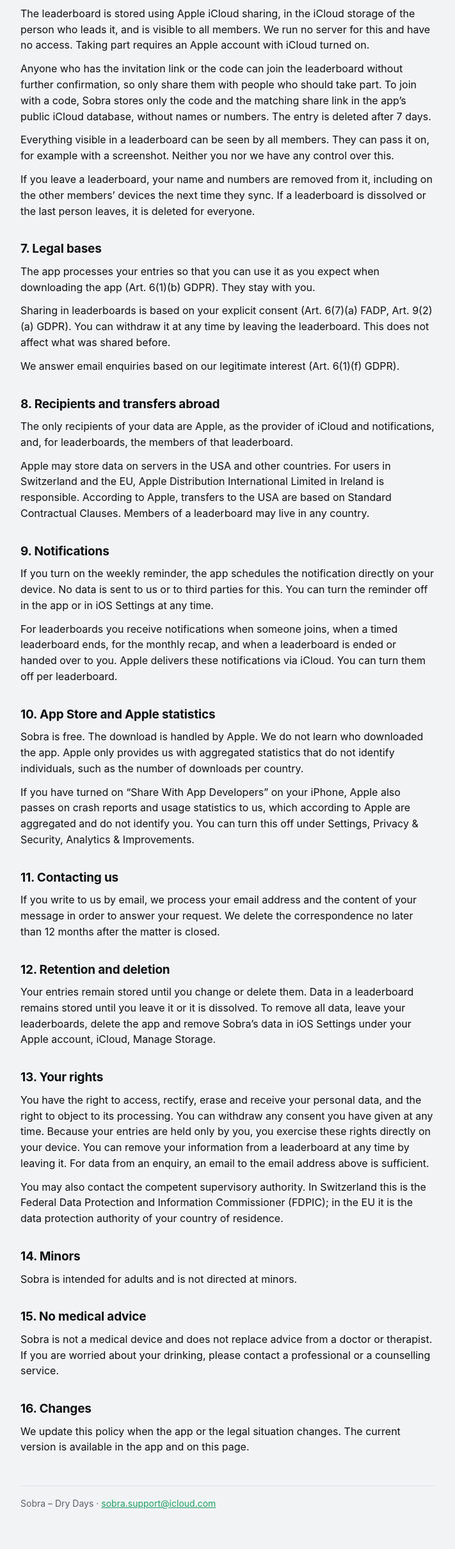
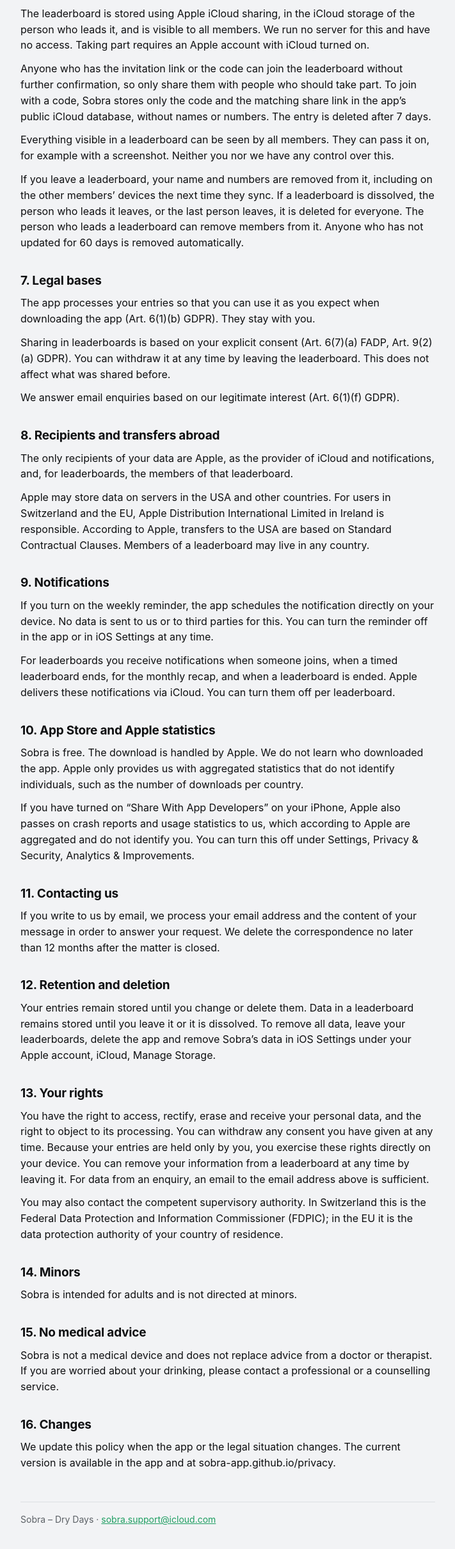
Before and after one commit to sobra-app/sobra-app.github.io, a plain HTML site: page privacy/index.html in a window 1280 px wide. Shown: the part 1741-4162 px from the top of the page at 64% size, without its empty margins (284-995 px from the left). Drawn offline with Linux system fonts and the light colour scheme.

Commit message:
Add files via upload

```diff
--- a/privacy/index.html
+++ b/privacy/index.html
@@ -27,7 +27,7 @@
 <header><a class="brand" href="../"><span class="dot" aria-hidden="true"></span>Sobra</a>
 <nav><a href="../privacy/" aria-current="page">Privacy</a><a href="../support/">Support</a><a href="../datenschutz/">Deutsch</a></nav></header>
 <h1>Privacy</h1>
-<p class="mut">Last updated: October 24, 2026 </p>
+<p class="mut">Last updated: October 24, 2026</p>
 <div class="card"><div class="lab">IN SHORT</div><ul class="pts"><li>Your entries stay on your device and in your private iCloud storage.</li><li>We have no access to them.</li><li>In leaderboards you only share your name and how many green days you have, only with the group and only with your consent.</li><li>No account, no ads, no tracking, no analytics services.</li><li>You can delete all data yourself at any time.</li></ul></div>
 <h2>1. Controller</h2>
 <p>The controller responsible for Sobra under the Swiss Federal Act on Data Protection (FADP) and, where applicable, the EU General Data Protection Regulation (GDPR) is:</p>
@@ -49,7 +49,7 @@
 <p>The leaderboard is stored using Apple iCloud sharing, in the iCloud storage of the person who leads it, and is visible to all members. We run no server for this and have no access. Taking part requires an Apple account with iCloud turned on.</p>
 <p>Anyone who has the invitation link or the code can join the leaderboard without further confirmation, so only share them with people who should take part. To join with a code, Sobra stores only the code and the matching share link in the app’s public iCloud database, without names or numbers. The entry is deleted after 7 days.</p>
 <p>Everything visible in a leaderboard can be seen by all members. They can pass it on, for example with a screenshot. Neither you nor we have any control over this.</p>
-<p>If you leave a leaderboard, your name and numbers are removed from it, including on the other members’ devices the next time they sync. If a leaderboard is dissolved or the last person leaves, it is deleted for everyone.</p>
+<p>If you leave a leaderboard, your name and numbers are removed from it, including on the other members’ devices the next time they sync. If a leaderboard is dissolved, the person who leads it leaves, or the last person leaves, it is deleted for everyone. The person who leads a leaderboard can remove members from it. Anyone who has not updated for 60 days is removed automatically.</p>
 <h2>7. Legal bases</h2>
 <p>The app processes your entries so that you can use it as you expect when downloading the app (Art. 6(1)(b) GDPR). They stay with you.</p>
 <p>Sharing in leaderboards is based on your explicit consent (Art. 6(7)(a) FADP, Art. 9(2)(a) GDPR). You can withdraw it at any time by leaving the leaderboard. This does not affect what was shared before.</p>
@@ -59,7 +59,7 @@
 <p>Apple may store data on servers in the USA and other countries. For users in Switzerland and the EU, Apple Distribution International Limited in Ireland is responsible. According to Apple, transfers to the USA are based on Standard Contractual Clauses. Members of a leaderboard may live in any country.</p>
 <h2>9. Notifications</h2>
 <p>If you turn on the weekly reminder, the app schedules the notification directly on your device. No data is sent to us or to third parties for this. You can turn the reminder off in the app or in iOS Settings at any time.</p>
-<p>For leaderboards you receive notifications when someone joins, when a timed leaderboard ends, for the monthly recap, and when a leaderboard is ended or handed over to you. Apple delivers these notifications via iCloud. You can turn them off per leaderboard.</p>
+<p>For leaderboards you receive notifications when someone joins, when a timed leaderboard ends, for the monthly recap, and when a leaderboard is ended. Apple delivers these notifications via iCloud. You can turn them off per leaderboard.</p>
 <h2>10. App Store and Apple statistics</h2>
 <p>Sobra is free. The download is handled by Apple. We do not learn who downloaded the app. Apple only provides us with aggregated statistics that do not identify individuals, such as the number of downloads per country.</p>
 <p>If you have turned on “Share With App Developers” on your iPhone, Apple also passes on crash reports and usage statistics to us, which according to Apple are aggregated and do not identify you. You can turn this off under Settings, Privacy &amp; Security, Analytics &amp; Improvements.</p>
@@ -75,7 +75,7 @@
 <h2>15. No medical advice</h2>
 <p>Sobra is not a medical device and does not replace advice from a doctor or therapist. If you are worried about your drinking, please contact a professional or a counselling service.</p>
 <h2>16. Changes</h2>
-<p>We update this policy when the app or the legal situation changes. The current version is available in the app and on this page.</p>
+<p>We update this policy when the app or the legal situation changes. The current version is available in the app and at sobra-app.github.io/privacy.</p>
 <footer>Sobra – Dry Days · <a href="mailto:sobra.support@icloud.com">sobra.support@icloud.com</a></footer>
 </main>
 </body>
```
Also changed, not shown: datenschutz/index.html (+4 -4 lines).
